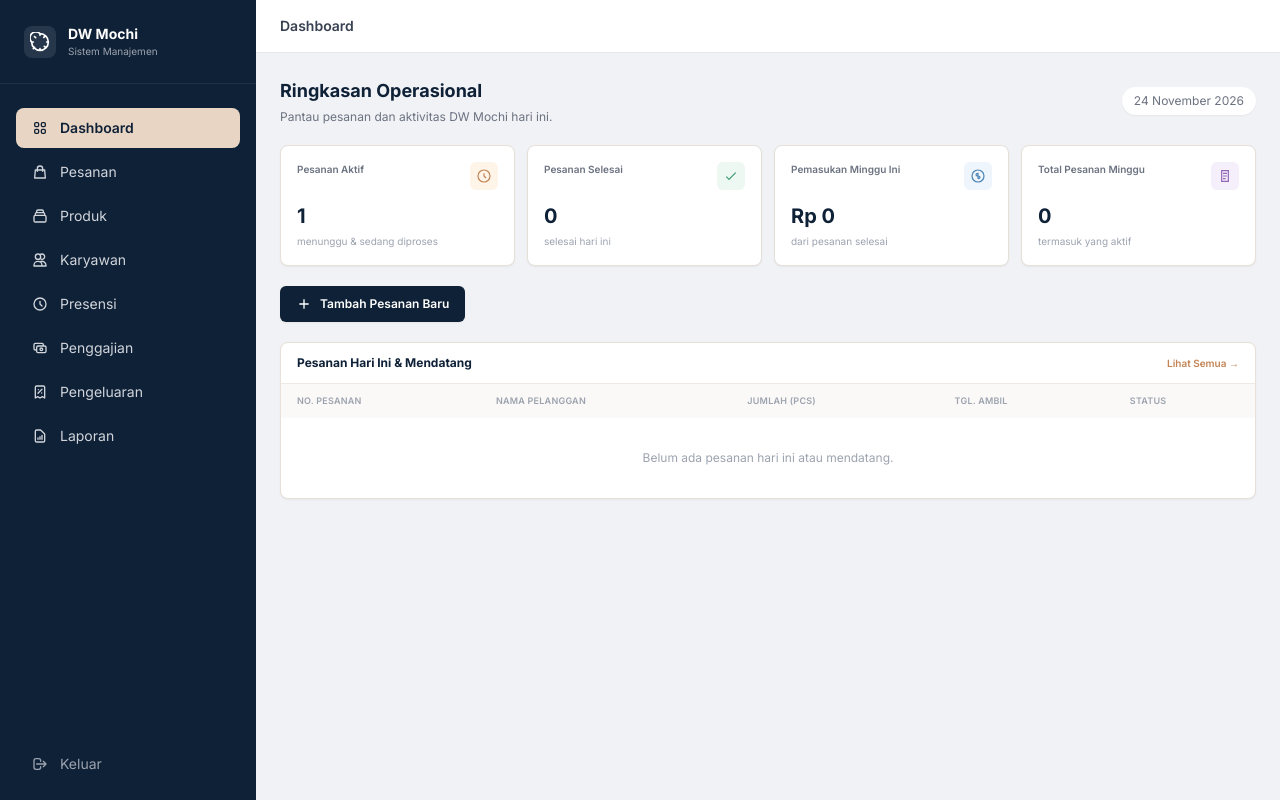
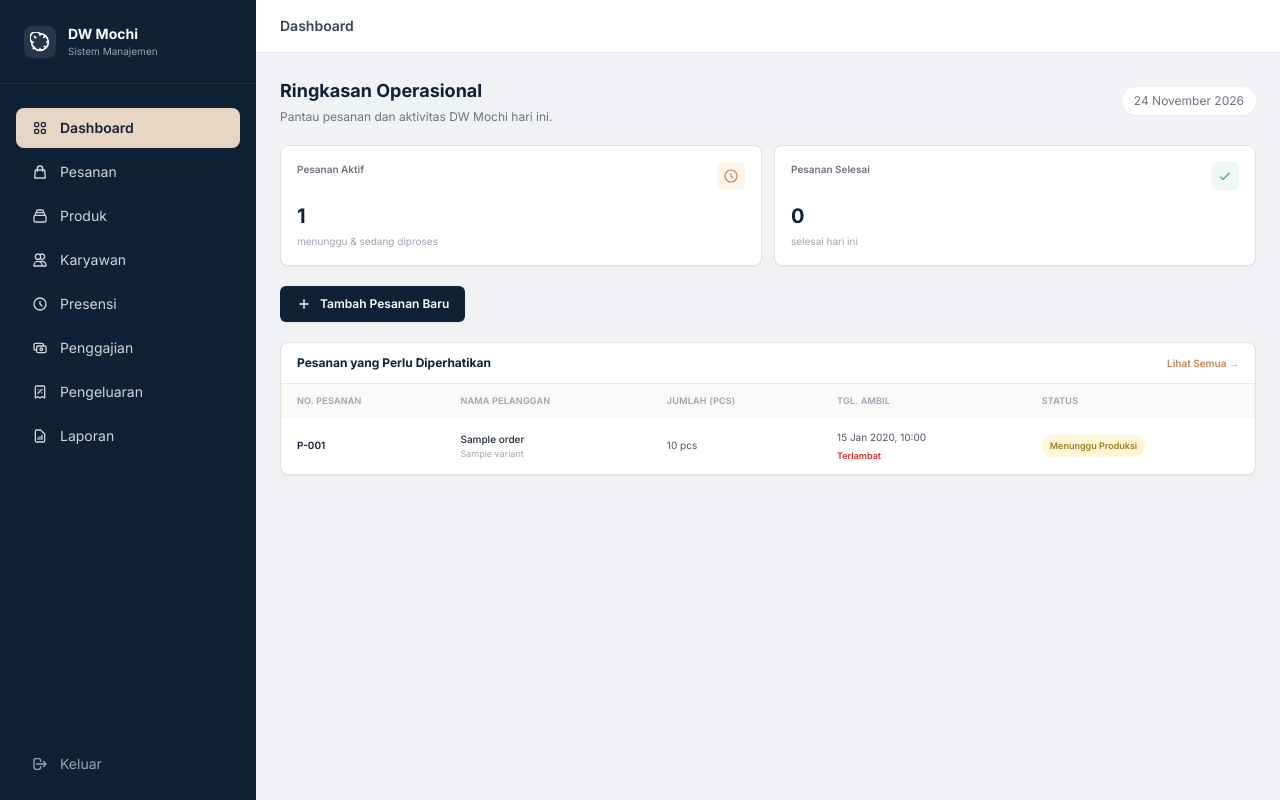
Before and after one commit to firzywijatmiko/dw-mochi, a Laravel app: page /owner/dashboard in a window 1280 px wide. Run offline with Laravel 8, Linux system fonts and the light colour scheme; a user stored in the database is signed in; data comes from the database, SQL or seed files in the repository; tables that the repository leaves empty hold one stand-in row (values such as "Sample post"); some libraries are stand-ins or nearby versions.

Commit message:
menyesuaikan tampilan dashboard owner sesuai kebutuhan

```diff
--- a/app/Http/Controllers/DashboardController.php
+++ b/app/Http/Controllers/DashboardController.php
@@ -3,22 +3,18 @@
 namespace App\Http\Controllers;
 
 use App\Models\Order;
-use App\Models\RawMaterialExpense;
 use App\Models\Attendance;
-use App\Models\OrderDetail;
 use Carbon\Carbon;
 use Illuminate\Support\Facades\Auth;
 
 class DashboardController extends Controller
 {
     /**
-     * Mengambil dan menyusun statistik data pesanan, keuangan, dan presensi
+     * Menampilkan ringkasan pesanan untuk owner.
      */
     public function index()
     {
         $today = Carbon::today()->toDateString();
-        $weekStart = Carbon::now()->startOfWeek()->startOfDay();
-        $weekEnd = Carbon::now()->endOfWeek()->endOfDay();
 
         // 1. Ambil Data Pesanan (sesuai OrderController: pending, process, completed, cancelled)
         $activeOrders = Order::whereIn('status', ['pending', 'process'])->count();
@@ -27,53 +23,17 @@ class DashboardController extends Controller
             ->whereDate('updated_at', $today)
             ->count();
 
-        // 2. Ambil Data Keuangan (sesuai OrderDetail: unit_price)
-        $todayRevenue = OrderDetail::whereHas('order', function ($query) use ($today) {
-            $query->where('status', 'completed')
-                  ->whereDate('updated_at', $today);
-        })->get()->sum(function ($detail) {
-            return $detail->quantity * $detail->unit_price;
-        });
-
-        $todayExpense = RawMaterialExpense::whereDate('expense_date', $today)->sum('amount');
-
-        // 3. Ambil Data Presensi Hari Ini
-        $presentEmployees = Attendance::whereDate('date', $today)
-            ->whereNotNull('check_in_at')
-            ->count();
-
-        // 4. Data Mingguan
-        $weeklyOrders = Order::where('status', '!=', 'cancelled')
-            ->whereBetween('created_at', [$weekStart, $weekEnd])
-            ->count();
-
-        $weeklyRevenue = OrderDetail::whereHas('order', function ($query) use ($weekStart, $weekEnd) {
-            $query->where('status', 'completed')
-                  ->whereBetween('updated_at', [$weekStart, $weekEnd]);
-        })->get()->sum(function ($detail) {
-            return $detail->quantity * $detail->unit_price;
-        });
-
-        // 5. Daftar Pesanan Hari Ini & Mendatang
+        // 2. Daftar seluruh pesanan aktif, termasuk yang sudah lewat jadwal ambil
         $recentOrders = Order::with('details.productVariant')
             ->whereIn('status', ['pending', 'process'])
-            ->where(function ($query) use ($today) {
-                $query->whereDate('pickup_at', '>=', $today)
-                      ->orWhereNull('pickup_at');
-            })
             ->orderByRaw('pickup_at IS NULL, pickup_at ASC')
-            ->limit(10)
+            ->limit(5)
             ->get();
 
-        // 6. Susun Data Statistik
+        // 3. Susun Data Statistik
         $statistics = [
             'active_orders'     => $activeOrders,
             'completed_today'   => $completedToday,
-            'today_revenue'     => $todayRevenue,
-            'today_expense'     => $todayExpense,
-            'present_employees' => $presentEmployees,
-            'weekly_orders'     => $weeklyOrders,
-            'weekly_revenue'    => $weeklyRevenue,
         ];
 
         return view('owner.dashboard', compact('statistics', 'recentOrders'));
--- a/resources/views/owner/dashboard.blade.php
+++ b/resources/views/owner/dashboard.blade.php
@@ -14,7 +14,7 @@
         </span>
     </div>
 
-    <div class="grid grid-cols-1 gap-3 sm:grid-cols-2 xl:grid-cols-4">
+    <div class="grid grid-cols-1 gap-3 sm:grid-cols-2">
         <div class="rounded-lg border border-[#e7e0d8] bg-white p-4 shadow-sm">
             <div class="flex items-start justify-between">
                 <p class="text-[10px] font-semibold text-gray-500">Pesanan Aktif</p>
@@ -37,27 +37,6 @@
             <p class="mt-1 text-[10px] text-gray-400">selesai hari ini</p>
         </div>
 
-        <div class="rounded-lg border border-[#e7e0d8] bg-white p-4 shadow-sm">
-            <div class="flex items-start justify-between">
-                <p class="text-[10px] font-semibold text-gray-500">Pemasukan Minggu Ini</p>
-                <span class="rounded-md bg-[#eef5fc] p-1.5 text-[#4c83b5]">
-                    <svg class="h-4 w-4" fill="none" stroke="currentColor" viewBox="0 0 24 24"><path stroke="currentColor" stroke-width="1.8" d="M12 8c-1.7 0-3 .9-3 2s1.3 2 3 2 3 .9 3 2-1.3 2-3 2m0-8V7m0 1v8m9-4a9 9 0 11-18 0 9 9 0 0118 0z"/></svg>
-                </span>
-            </div>
-            <p class="mt-3 text-xl font-bold text-[#0f2137]">Rp {{ number_format($statistics['weekly_revenue'] ?? 0, 0, ',', '.') }}</p>
-            <p class="mt-1 text-[10px] text-gray-400">dari pesanan selesai</p>
-        </div>
-
-        <div class="rounded-lg border border-[#e7e0d8] bg-white p-4 shadow-sm">
-            <div class="flex items-start justify-between">
-                <p class="text-[10px] font-semibold text-gray-500">Total Pesanan Minggu</p>
-                <span class="rounded-md bg-[#f5effb] p-1.5 text-[#9366b5]">
-                    <svg class="h-4 w-4" fill="none" stroke="currentColor" viewBox="0 0 24 24"><path stroke="currentColor" stroke-width="1.8" d="M7 4h10v16H7zM9 8h6M9 12h6M9 16h4"/></svg>
-                </span>
-            </div>
-            <p class="mt-3 text-xl font-bold text-[#0f2137]">{{ $statistics['weekly_orders'] ?? 0 }}</p>
-            <p class="mt-1 text-[10px] text-gray-400">termasuk yang aktif</p>
-        </div>
     </div>
 
     <a href="{{ route('owner.orders.index') }}" class="inline-flex items-center gap-2 rounded-md bg-[#0f2137] px-4 py-2.5 text-xs font-semibold text-white shadow-sm transition hover:bg-[#183252]">
@@ -67,7 +46,7 @@
 
     <section class="overflow-hidden rounded-lg border border-[#e7e0d8] bg-white shadow-sm">
         <div class="flex items-center justify-between border-b border-[#eee9e4] px-4 py-3">
-            <h2 class="text-xs font-bold text-[#0f2137]">Pesanan Hari Ini &amp; Mendatang</h2>
+            <h2 class="text-xs font-bold text-[#0f2137]">Pesanan yang Perlu Diperhatikan</h2>
             <a href="{{ route('owner.orders.index') }}" class="text-[10px] font-semibold text-[#c28455] hover:underline">Lihat Semua →</a>
         </div>
         <div class="overflow-x-auto">
@@ -86,6 +65,7 @@
                         @php
                             $quantity = $order->details->sum('quantity');
                             $flavors = $order->details->map(fn($d) => optional($d->productVariant)->name)->filter()->implode(', ');
+                            $isOverdue = $order->pickup_at && \Carbon\Carbon::parse($order->pickup_at)->isPast();
                             $status = [
                                 'pending' => ['Menunggu Produksi', 'bg-[#fff6d8] text-[#a17b1c]'],
                                 'process' => ['Sedang Diproses', 'bg-[#e5f0ff] text-[#3975b5]'],
@@ -102,12 +82,15 @@
                             <td class="px-4 py-3">{{ $quantity }} pcs</td>
                             <td class="px-4 py-3">
                                 {{ $order->pickup_at ? \Carbon\Carbon::parse($order->pickup_at)->format('d M Y, H:i') : 'Belum dijadwalkan' }}
+                                @if($isOverdue)
+                                    <div class="mt-1 text-[9px] font-semibold text-red-600">Terlambat</div>
+                                @endif
                             </td>
                             <td class="px-4 py-3"><span class="{{ $status[1] }} inline-flex rounded-full px-2 py-1 text-[9px] font-semibold">{{ $status[0] }}</span></td>
                         </tr>
                     @empty
                         <tr>
-                            <td colspan="5" class="px-4 py-8 text-center text-xs text-gray-400">Belum ada pesanan hari ini atau mendatang.</td>
+                            <td colspan="5" class="px-4 py-8 text-center text-xs text-gray-400">Belum ada pesanan yang perlu ditangani.</td>
                         </tr>
                     @endforelse
                 </tbody>
```
